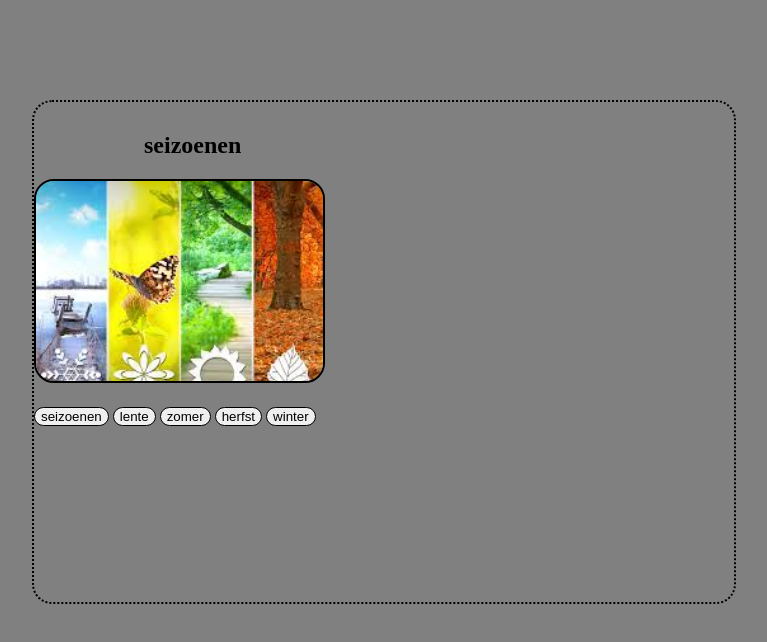
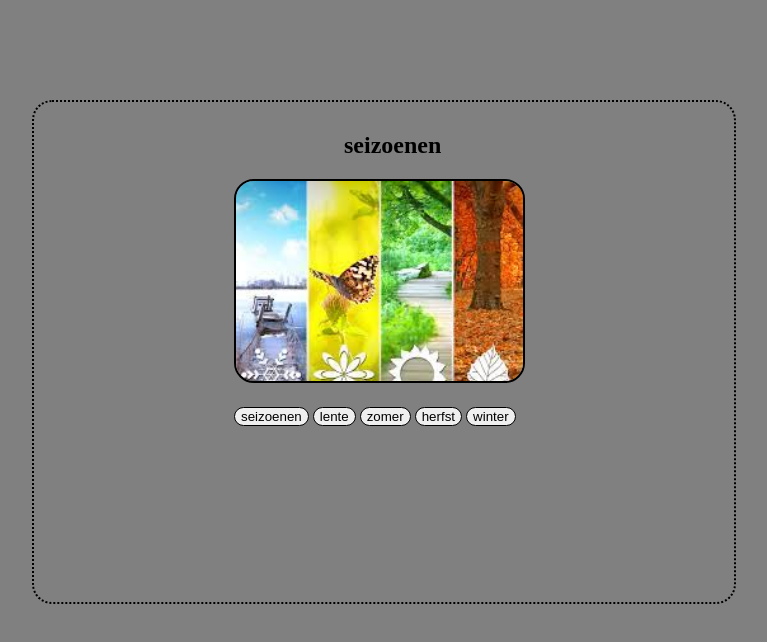
Before and after one commit to Jamydewaalmedia/f1m2js, a plain HTML site: page web/les4/index.html in a window 1280 px wide. Shown: the whole page, without its empty margins (256-1023 px from the left). Drawn offline with Linux system fonts and the light colour scheme.

Commit message:
centerd les 4

```diff
--- a/web/les4/style.css
+++ b/web/les4/style.css
@@ -15,13 +15,17 @@ img{
     object-fit: cover;
     border-radius: 20px;
     border: solid black 2px;
+    margin-left: 200px;
 }
 button{
     border: solid black 1px;
     border-radius: 20px;
     margin-top: 20px;
+    position: relative;
+    left: 200px;
 }
 #myTitle{
     padding-left: 110px;
     padding-top: 10px;
+    margin-left: 200px;
 }
```
